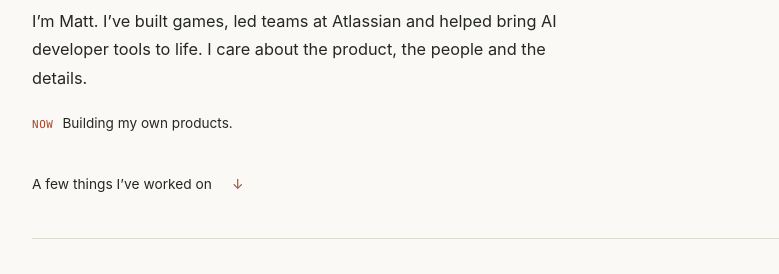
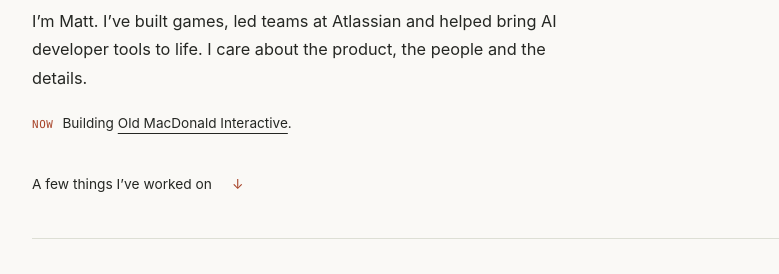
Before and after one commit to mattcolman/www.mattcolman.com, an Astro site: page / in a window 1280 px wide. Shown: the part 327-601 px from the top of the page, 128-907 px from the left. Built offline with nearby package versions, Linux system fonts and the light colour scheme; Astro itself is replaced by a stand-in of ours.

Commit message:
Link Old MacDonald Interactive from the homepage

```diff
--- a/src/pages/index.astro
+++ b/src/pages/index.astro
@@ -59,7 +59,7 @@ const featuredTalks = ['building-an-ai-team', 'whose-job-is-animation', 'flip-fl
         <p class="location"><span aria-hidden="true"></span>Sydney, Australia</p>
         <h1 id="intro-title"><span>Engineering leader.</span><span>Hands-on builder.</span></h1>
         <p class="intro-copy">I’m Matt. I’ve built games, led teams at Atlassian and helped bring AI developer tools to life. I care about the product, the people and the details.</p>
-        <p class="now-line"><span class="label">Now</span>Building my own products.</p>
+        <p class="now-line"><span class="label">Now</span><span>Building <a href="https://oldmacdonaldinteractive.com/">Old MacDonald Interactive</a>.</span></p>
       </div>
       <div class="signature">
         <svg class="signature-art" viewBox="0 0 180 180" aria-hidden="true"><g id="grid-dots"></g><g id="live-dots"></g></svg>
```
